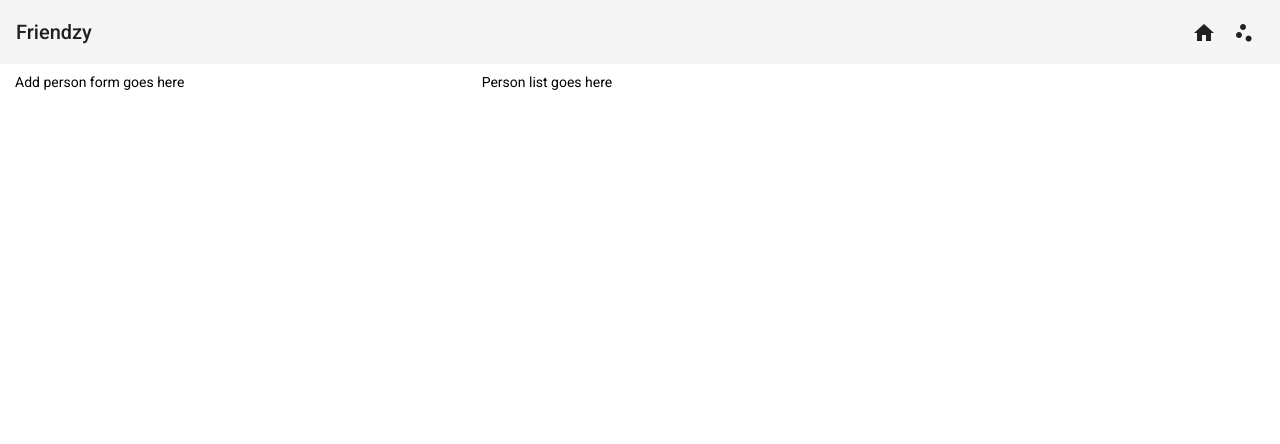
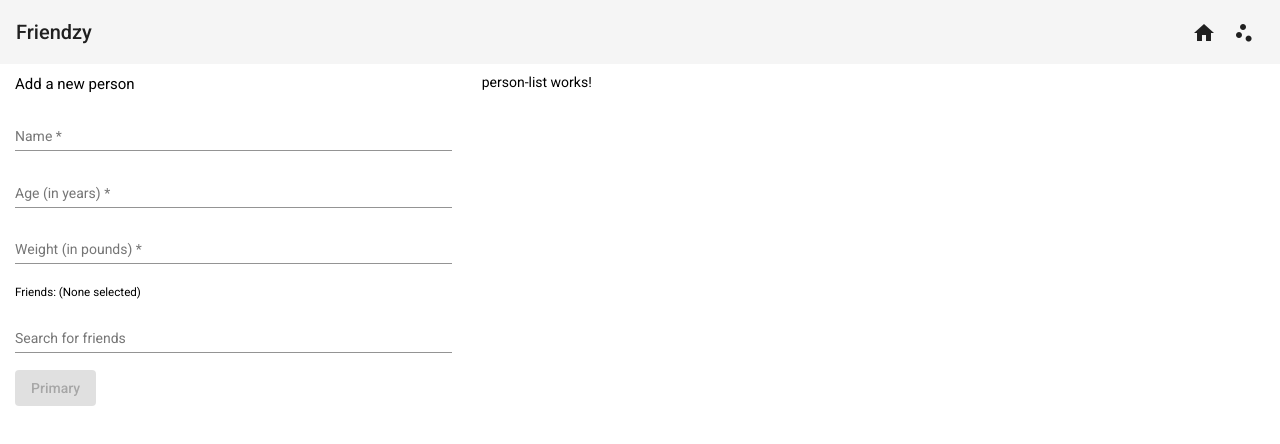
Before and after one commit to rohit-pathak/friendzy, an Angular app: page /home in a window 1280 px wide. Shown: the top 444 px of the page. Built offline with nearby package versions, Linux system fonts and the light colour scheme.

Commit message:
Create components for the add person form and the persons list section

```diff
--- a/src/app/app.module.ts
+++ b/src/app/app.module.ts
@@ -1,3 +1,4 @@
+import { FriendsModule } from './friends/friends.module';
 import { NgModule } from '@angular/core';
 import { MatIconModule } from '@angular/material/icon';
 import { MatInputModule } from '@angular/material/input';
@@ -26,6 +27,7 @@ import { VisualizeComponent } from './visualize/visualize.component';
     MatToolbarModule,
     MatIconModule,
     MatButtonModule,
+    FriendsModule
   ],
   providers: [],
   bootstrap: [AppComponent]
--- /dev/null
+++ b/src/app/friends/add-person/add-person.component.html
@@ -0,0 +1,21 @@
+<h4>Add a new person</h4>
+<form class="example-form" #personForm="ngForm" (ngSubmit)="addPerson(personForm)">
+  <mat-form-field class="example-full-width">
+    <mat-label>Name</mat-label>
+    <input matInput placeholder="Ex. Nick Lee" ngModel name="name" required>
+  </mat-form-field>
+  <mat-form-field class="example-full-width">
+    <mat-label>Age (in years)</mat-label>
+    <input matInput placeholder="Ex. 34" ngModel name="age" required>
+  </mat-form-field>
+  <mat-form-field class="example-full-width">
+    <mat-label>Weight (in pounds)</mat-label>
+    <input matInput placeholder="Ex. 155" ngModel name="weight" required>
+  </mat-form-field>
+  <h5>Friends: <span>(None selected)</span></h5>
+  <mat-form-field class="example-full-width">
+    <mat-label>Search for friends</mat-label>
+    <input matInput>
+  </mat-form-field>
+  <button mat-raised-button color="primary" type="submit" [disabled]="!personForm.valid">Primary</button>
+</form>
--- /dev/null
+++ b/src/app/friends/add-person/add-person.component.scss
@@ -0,0 +1,9 @@
+.example-form {
+  min-width: 150px;
+  max-width: 500px;
+  width: 100%;
+}
+
+.example-full-width {
+  width: 100%;
+}
--- /dev/null
+++ b/src/app/friends/add-person/add-person.component.ts
@@ -0,0 +1,21 @@
+import { Component, OnInit } from '@angular/core';
+import { NgForm } from '@angular/forms';
+
+@Component({
+  selector: 'app-add-person',
+  templateUrl: './add-person.component.html',
+  styleUrls: ['./add-person.component.scss']
+})
+export class AddPersonComponent implements OnInit {
+
+  constructor() { }
+
+  addPerson(form: NgForm): void {
+    console.log(form);
+    console.log(form.valid);
+  }
+
+  ngOnInit(): void {
+  }
+
+}
--- /dev/null
+++ b/src/app/friends/person-list/person-list.component.html
@@ -0,0 +1 @@
+<p>person-list works!</p>
--- /dev/null
+++ b/src/app/friends/person-list/person-list.component.ts
@@ -0,0 +1,15 @@
+import { Component, OnInit } from '@angular/core';
+
+@Component({
+  selector: 'app-person-list',
+  templateUrl: './person-list.component.html',
+  styleUrls: ['./person-list.component.scss']
+})
+export class PersonListComponent implements OnInit {
+
+  constructor() { }
+
+  ngOnInit(): void {
+  }
+
+}
--- /dev/null
+++ b/src/app/friends/person.ts
@@ -0,0 +1,5 @@
+
+export class Person {
+  constructor(public name: string, public age: number, public weight: number, friends: number[]) {
+  }
+}
--- a/src/app/home/home.component.html
+++ b/src/app/home/home.component.html
@@ -1,8 +1,8 @@
 <div class="row">
   <div class="col-4">
-    Add person form goes here
+    <app-add-person></app-add-person>
   </div>
   <div class="col">
-    Person list goes here
+    <app-person-list></app-person-list>
   </div>
 </div>
```
Also changed, not shown: src/app/friends/friends.module.ts (+18 -4 lines), src/app/friends/person-list/person-list.component.scss (added), 2 other files (tests, documents, lock files or other folders).
